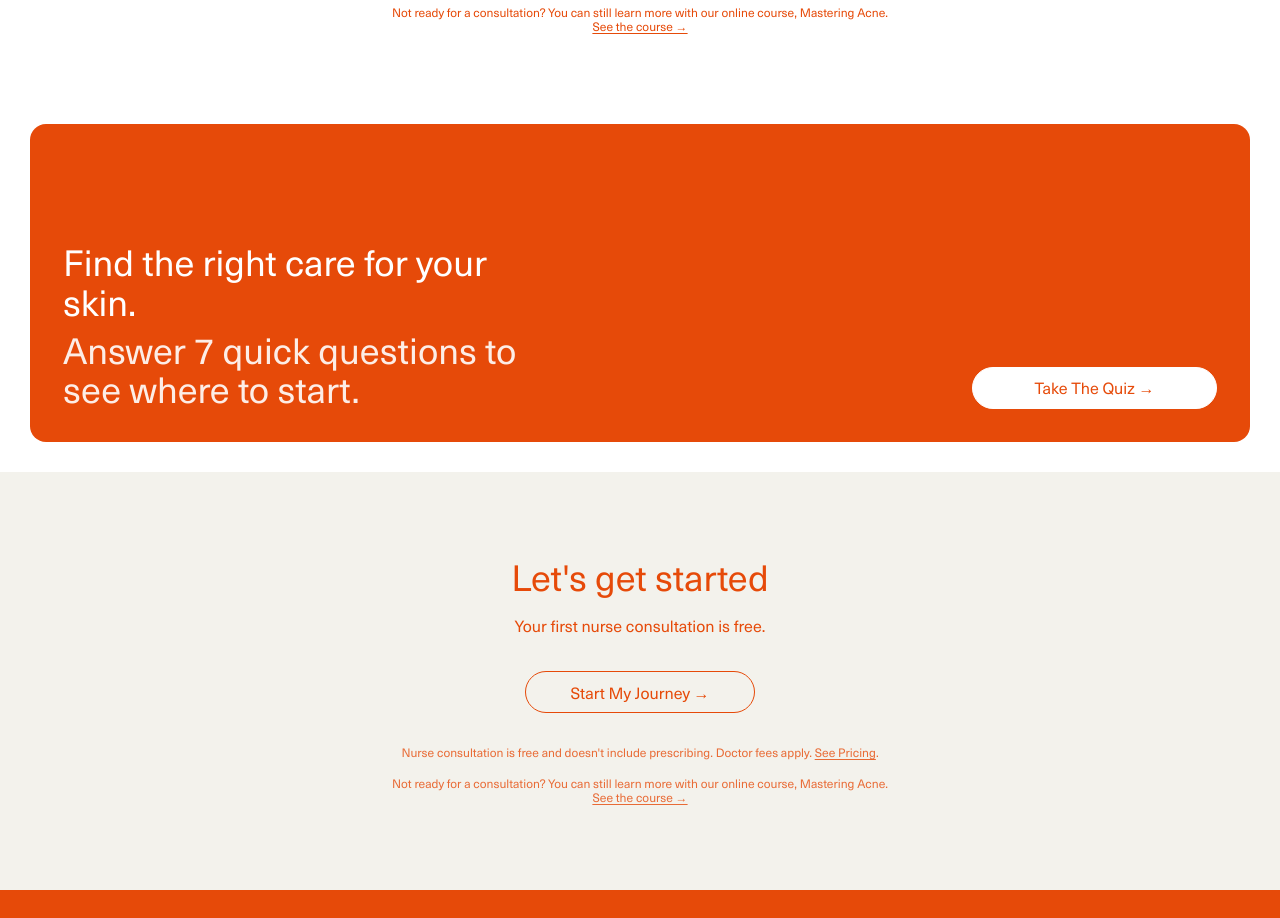
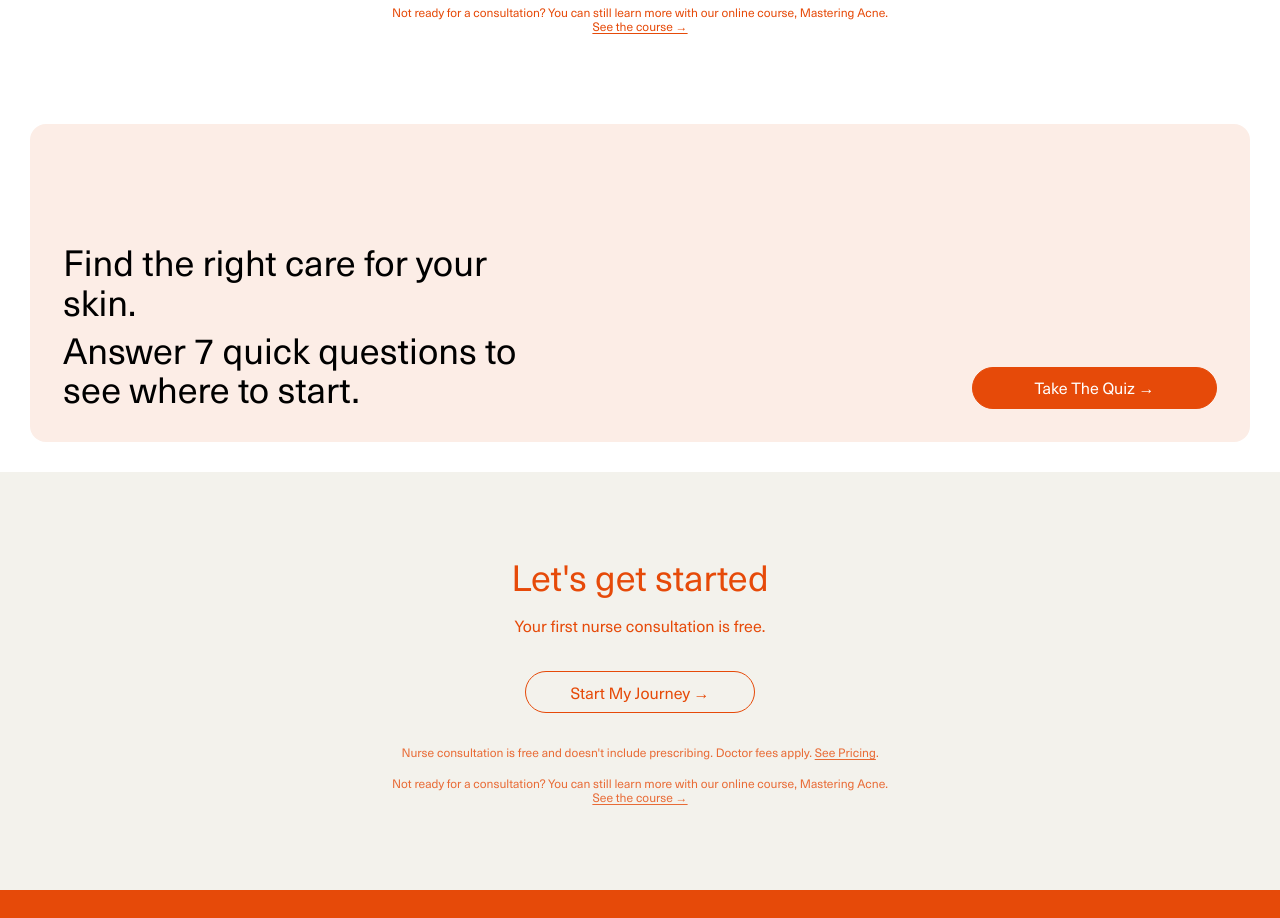
Before and after one commit to OnlineMarketingForDoctors/treatacne, a Next.js app: page /how-it-works in a window 1280 px wide. Shown: the part 1800-2718 px from the top of the page. Built offline with nearby package versions, Linux system fonts and the light colour scheme.

Commit message:
Quiz card: light orange background with black text and a solid orange button
Co-Authored-By: Claude Opus 5.5 <noreply@anthropic.com>
Claude-Session: https://claude.ai/code/session_017rqZm4H3L2eKfkLXvACMTc

```diff
--- a/src/components/home/QuizCard.tsx
+++ b/src/components/home/QuizCard.tsx
@@ -5,19 +5,16 @@ export function QuizCard() {
     <section id="quiz" className="scroll-mt-[80px] p-5 lg:p-[30px]">
       <div
         data-reveal="up"
-        className="flex min-h-[480px] flex-col justify-between gap-10 rounded-2xl bg-brand p-5 text-white lg:min-h-[318px] lg:flex-row lg:items-end lg:p-[33px]"
+        className="flex min-h-[480px] flex-col justify-between gap-10 rounded-2xl bg-[#fcede6] p-5 text-black lg:min-h-[318px] lg:flex-row lg:items-end lg:p-[33px]"
       >
         <div className="max-w-[460px] text-h2 lg:text-h2-lg">
           <h2>Find the right care for your skin.</h2>
-          <p className="mt-3 text-white/90 lg:mt-2">
-            Answer 7 quick questions to see where to start.
-          </p>
+          <p className="mt-3 lg:mt-2">Answer 7 quick questions to see where to start.</p>
         </div>
-        {/* White button with orange text for contrast (WCAG AA) */}
+        {/* Solid orange button on the light background */}
         <PillLink
           href="/quiz"
-          tone="light"
-          className="w-full bg-white !text-brand hover:!bg-cream lg:w-[245px]"
+          className="w-full bg-brand !text-white hover:!bg-brand-soft lg:w-[245px]"
         >
           Take The Quiz →
         </PillLink>
```
